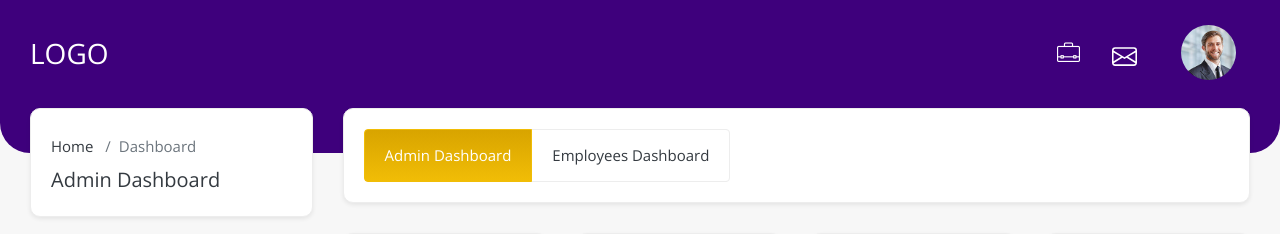
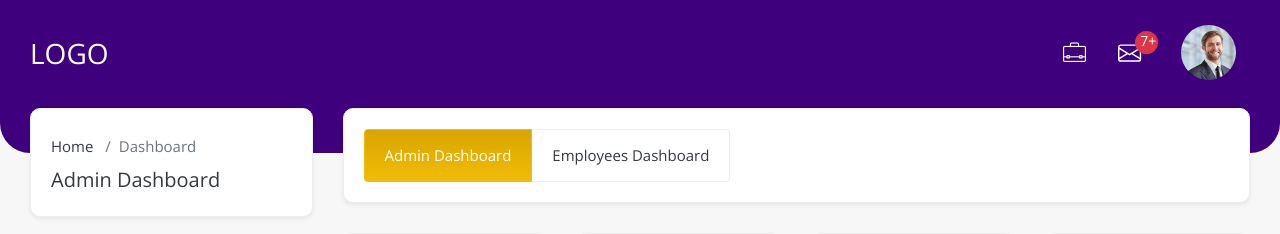
Before and after one commit to So-panha/g7-lms, a PHP site: page / in a window 1280 px wide. Shown: the top 234 px of the page. Run offline with PHP 8.4, Linux system fonts and the light colour scheme; the visitor is signed in with stand-in values (Sample User, id 1).

Commit message:
[feat] button alert GLS-89

```diff
--- a/layouts/header.php
+++ b/layouts/header.php
@@ -115,8 +115,9 @@
                               href="/view_alert"
                               class="font-23 menu-style text-white align-middle"
                             >
-                          <div class="user-avatar d-inline-block">
-                            <svg xmlns="http://www.w3.org/2000/svg" width="25" height="25" fill="currentColor" class="bi bi-envelope text-white " style="margin-right: 10px;" viewBox="0 0 16 16">
+                          <div class="user-avatar d-inline-block" >
+                            <span class="badge badge-danger badge-counter" style="z-index: 1; position: absolute;left: 21%;top: 10%; border-radius:50%">7+</span>
+                            <svg xmlns="http://www.w3.org/2000/svg" width="29" height="30" fill="currentColor" class="bi bi-envelope text-white"  viewBox="0 0 20 20" >
                               <path d="M0 4a2 2 0 0 1 2-2h12a2 2 0 0 1 2 2v8a2 2 0 0 1-2 2H2a2 2 0 0 1-2-2zm2-1a1 1 0 0 0-1 1v.217l7 4.2 7-4.2V4a1 1 0 0 0-1-1zm13 2.383-4.708 2.825L15 11.105zm-.034 6.876-5.64-3.471L8 9.583l-1.326-.795-5.64 3.47A1 1 0 0 0 2 13h12a1 1 0 0 0 .966-.741M1 11.105l4.708-2.897L1 5.383z"/>
                             </svg>
                           </div>
--- a/router.php
+++ b/router.php
@@ -19,6 +19,7 @@ $routes = [
     '/add_employee' => 'controllers/admin/admin.form.addEmployee.controller.php',
     '/information_user' => 'controllers/admin/admin.show.user.information.controller.php',
     '/view_alert' => 'controllers/alert/alert.controller.php',
+
 ];
 
 if (array_key_exists($uri, $routes)) {
```
